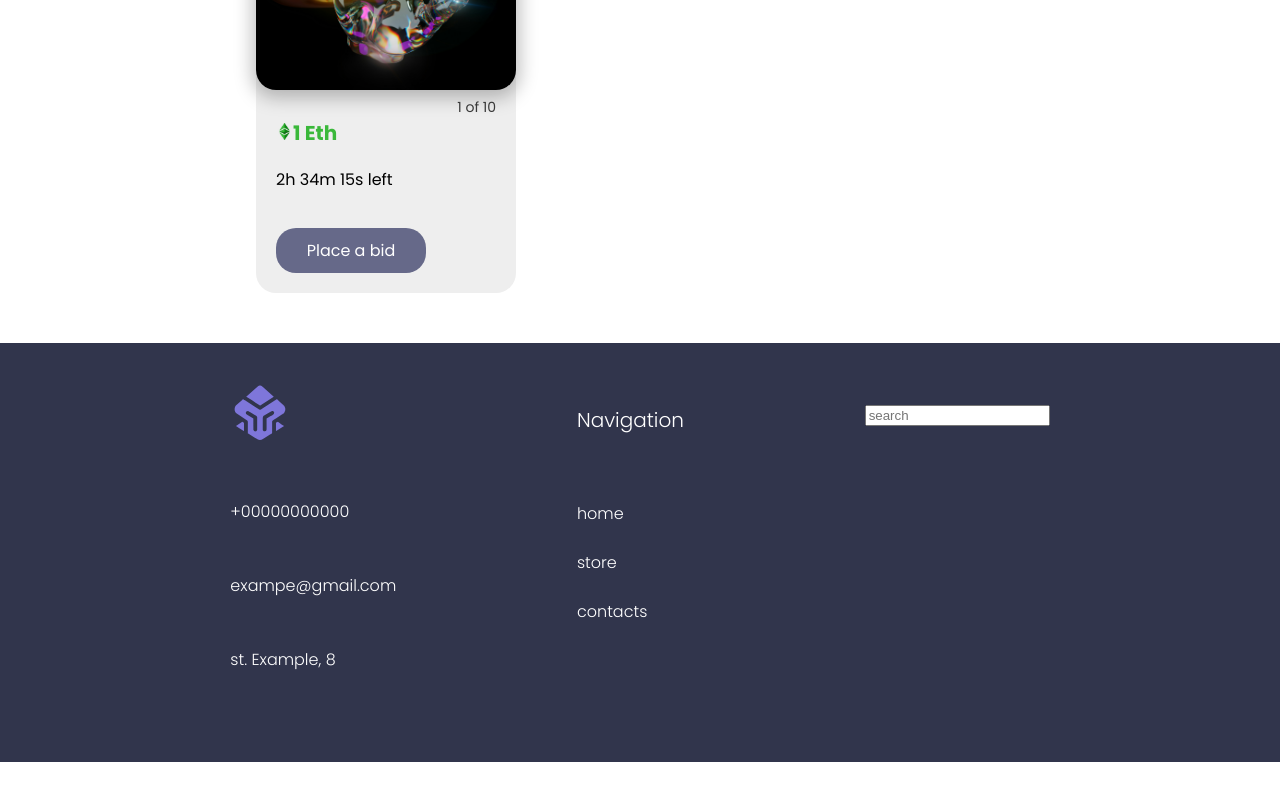
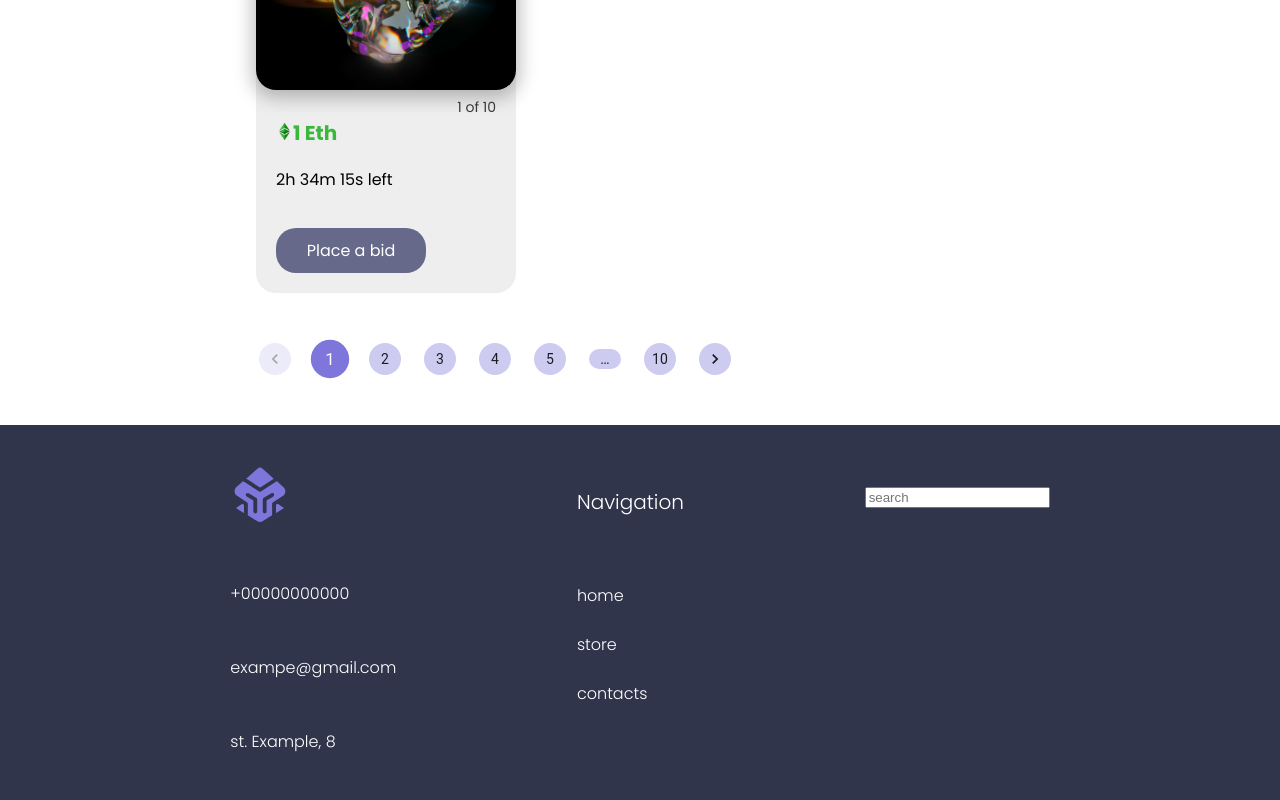
Before and after one commit to totskaiasonia/nft-store-front, a React (Vite) app: page /store in a window 1280 px wide. Shown: the part 1770-2570 px from the top of the page. Before the commit the page ends 2532 px from the top, so only its background shows below. Built offline with nearby package versions, Linux system fonts and the light colour scheme.

Commit message:
Add pagination in store

```diff
--- a/src/_root/pages/Store.tsx
+++ b/src/_root/pages/Store.tsx
@@ -2,6 +2,7 @@
 import Category from '../../components/Category';
 import NftCardContainer from '../../components/NftCardContainer';
 import MyCheckbox from '../../components/ui/MyCheckbox';
+import MyPagination from '../../components/ui/MyPagination';
 import MySlider from '../../components/ui/MySlider';
 import styles from './Store.module.css';
 
@@ -92,6 +93,7 @@ const Store = () => {
         <div className={styles.storeContent}>
           <h1>3D</h1>
           <NftCardContainer placeIsSpaceBetween={false}/>
+          <MyPagination count={10} style={{marginTop: '50px'}}/>
         </div>
       </div>
     </div>
--- /dev/null
+++ b/src/components/ui/MyPagination.tsx
@@ -0,0 +1,16 @@
+import Pagination from '@mui/material/Pagination';
+import { styled } from '@mui/material/styles';
+
+const MyPagination = styled(Pagination)({
+    '& .MuiPaginationItem-root': {
+      backgroundColor: '#cecbf1',
+      marginRight: '20px'
+    },
+    '& .MuiPaginationItem-root.Mui-selected': {
+      backgroundColor: '#7E76DA',
+      color: 'white',
+      transform: 'scale(1.2)'
+    },
+  });
+
+export default MyPagination
```
